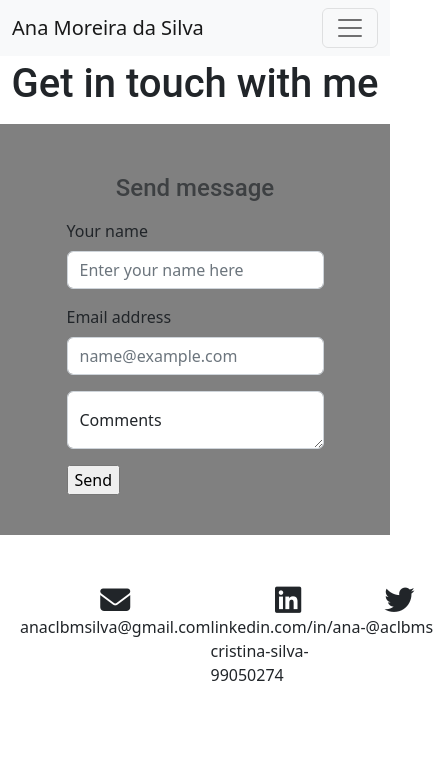
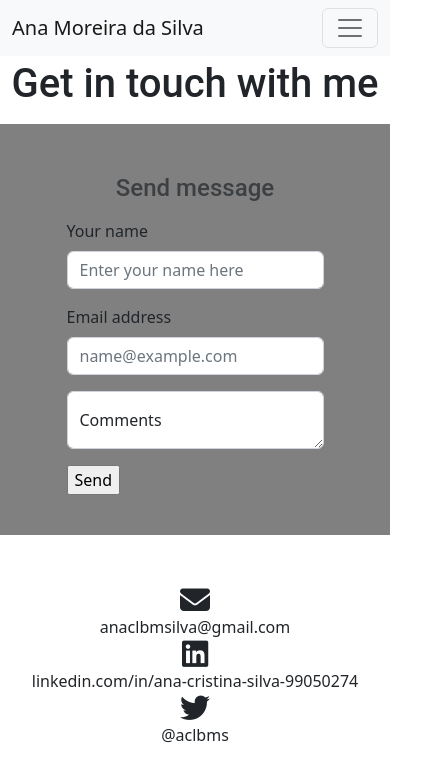
Before and after one commit to anasilva81/Portfolio-Ana-Moreira-da-Silva, a plain HTML site: page contact.html in a window 390 px wide. Shown: the whole page, 433 px wide, since content can reach past the window. Drawn offline with nearby package versions, Linux system fonts and the light colour scheme.

Commit message:
Update responsive contact page

```diff
--- a/src/style.css
+++ b/src/style.css
@@ -275,4 +275,13 @@ hr {
   .about-section img {
     max-width: 300px;
   }
+
+  .contactInfo {
+    display: flex;
+    flex-direction: column;
+  }
+
+  .text {
+    text-align: center;
+  }
 }
```
